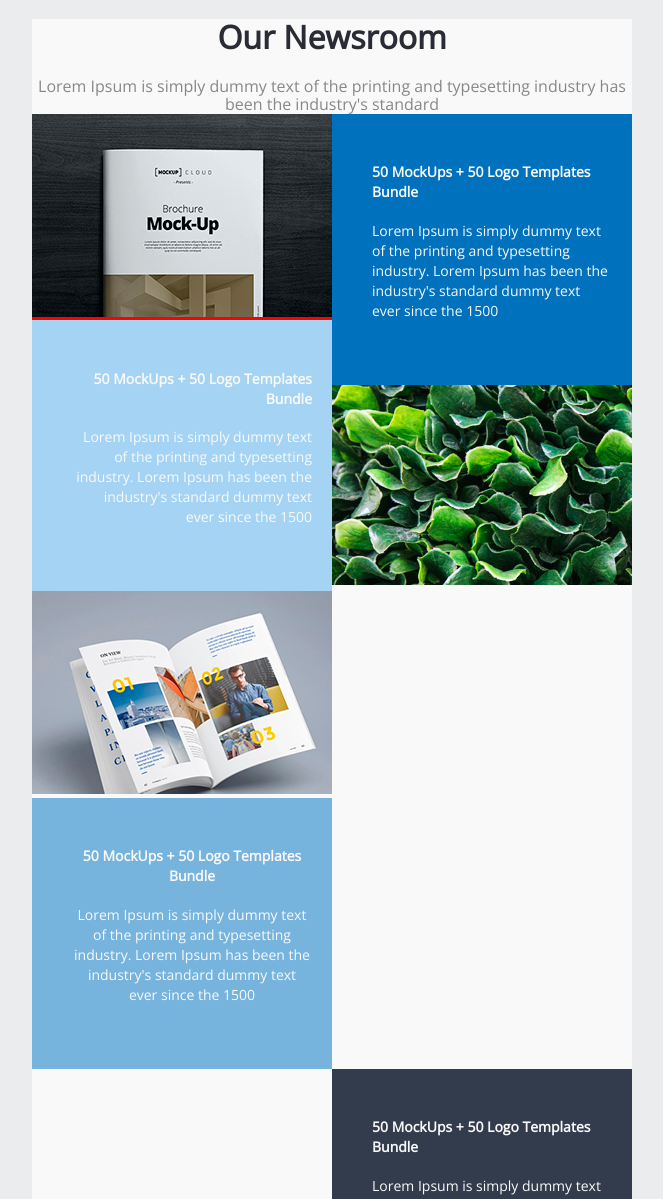
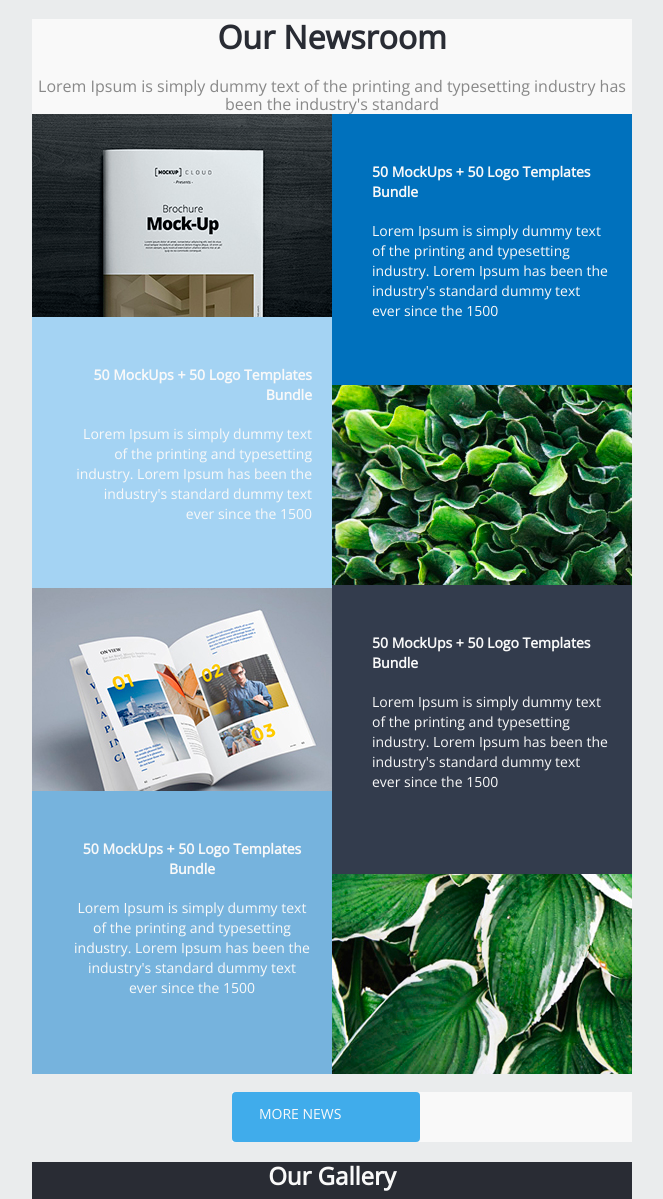
Before and after one commit to jeareth-venegas/new-PSD-HTML2, a website: page index.html in a window 1280 px wide. Shown: the part 1242-2441 px from the top of the page, without its empty margins (308-971 px from the left). Drawn offline with nearby package versions, Linux system fonts and the light colour scheme.

Commit message:
añado carpeta de componentes

```diff
--- a/index.html
+++ b/index.html
@@ -106,6 +106,8 @@
             <div class="collage clearfix">
 
                         <!--BOXES-->
+                <!--meter dos cajas en dos columnas-->
+
                 <!--BOX 1-->
                 <div class="box1">
                     <div class="box-img1">
@@ -143,7 +145,7 @@
                     </div>
                 </div>
 
-                <!--BOX 3-->
+                <!--BOX 3
                 <div class="box3">
                     <div class="box-img3">
                         <img src="img/book.jpg" alt="book">
@@ -160,7 +162,7 @@
                             Lorem Ipsum has been the industry's
                             standard dummy text ever since the 1500</p>
                     </div>
-                </div>
+                </div>-->
 
                 <!--BOX 4-->
                 <div class="box4">
@@ -180,6 +182,24 @@
                     </div>
                 </div>
 
+                <!--BOX 3-->
+                <div class="box3">
+                    <div class="box-img3">
+                        <img src="img/book.jpg" alt="book">
+                    </div>
+
+
+                    <div class="box-text3">
+                        <h4>50 MockUps + 50 Logo
+                        Templates Bundle</h4>
+
+                        <p>Lorem Ipsum is simply
+                            dummy text of the printing
+                            and typesetting industry.
+                            Lorem Ipsum has been the industry's
+                            standard dummy text ever since the 1500</p>
+                    </div>
+                </div>
             </div>
             <br>
             <div class="button3">
--- a/sass/Partials/_collage.scss
+++ b/sass/Partials/_collage.scss
@@ -8,8 +8,7 @@
 }
 
 .box1{
-    .box-img1{
-        background-color: red;
+    .box-img1 img{
         display: block;
     }
 }
@@ -42,17 +41,18 @@
 }
 
 .box2{
-    .box-img2{
+    .box-img2 img{
         display: block;
     }
 }
 
 .box3{
     width: 50%;
+    float: left;
 }
 
 .box3{
-    .box-img3{
+    .box-img3 img{
         display: block;
     }
 }
@@ -61,7 +61,7 @@
     .box-text3{
         background-color: $boxtxt-color4;
         color:$text-color2;
-        padding: 30px 20px 50px 40px;
+        padding: 30px 20px 62px 40px;
         line-height:20px;
         font-size: 0.875rem;
         text-align: center;
@@ -77,14 +77,14 @@
     .box-text4{
         background-color: $boxtxt-color3;
         color:$text-color2;
-        padding: 30px 20px 50px 40px;
+        padding: 30px 20px 68px 40px;
         line-height:20px;
         font-size: 0.875rem;
     }
 }
 
 .box4{
-    .box-img4{
+    .box-img4 img{
         display: block;
     }
 }
--- a/sass/Partials/_button.scss
+++ b/sass/componentes/_buttons.scss
@@ -43,9 +43,12 @@
 
 /****************/
 
+.button3{
+    background-color: $bg-color2;
+}
 
 .button3{
-    margin-left: 200px
+    margin-left: 200px;
 }
 
 .button3 a{
--- a/sass/styles.scss
+++ b/sass/styles.scss
@@ -1,9 +1,10 @@
 /*normalize*/
 @import 'library/normalize';
-
 /*Configuracion*/
 @import 'config/mixins';
 @import 'config/settings';
+/*Componentes*/
+@import 'componentes/buttons';
 /*Partials*/
 @import 'partials/helpers';
 @import 'partials/global';
@@ -15,6 +16,5 @@
 @import 'partials/gallery';
 @import 'partials/specialoffer';
 @import 'partials/footer';
-@import 'partials/button';
 /*Breakpoints*/
 @import 'Breakpoint/all';
```
Also changed, not shown: css/styles.css.
